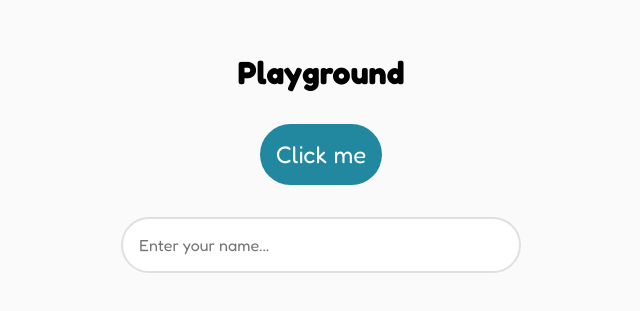
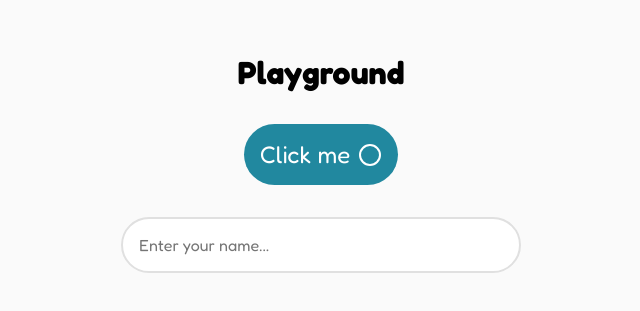
Before and after one commit to joseeduardohg/sublicup, a Next.js app: page /playground in a window 1280 px wide. Shown: the part 237-548 px from the top of the page, without its empty margins (319-959 px from the left). Built offline with nearby package versions, Linux system fonts and the light colour scheme.

Commit message:
Add icon prop to Button component

```diff
--- a/src/app/playground/page.tsx
+++ b/src/app/playground/page.tsx
@@ -1,13 +1,18 @@
 'use client';
 
 import { Button, Input } from '@/components/ui';
+import { Circle } from 'lucide-react';
 import './page.css';
 
 export default function Playground() {
   return (
     <div className='container'>
       <h1>Playground</h1>
-      <Button onClick={() => alert('Hello!')}>Click me</Button>
+
+      <Button icon={Circle} onClick={() => alert('Hello!')}>
+        Click me
+      </Button>
+
       <div className='input-wrapper'>
         <Input placeholder='Enter your name...' />
       </div>
--- a/src/components/ui/button/button.css
+++ b/src/components/ui/button/button.css
@@ -7,6 +7,8 @@
   text-align: center;
   text-decoration: none;
   display: flex;
+  justify-content: center;
+  align-items: center;
   gap: 0.5rem;
   font-size: 1.5rem;
   font-family: var(--font-fredoka);
--- a/src/components/ui/button/button.tsx
+++ b/src/components/ui/button/button.tsx
@@ -1,16 +1,19 @@
 'use client';
 
+import type { LucideIcon } from 'lucide-react';
 import { PropsWithChildren } from 'react';
 import './button.css';
 
 type ButtonProps = PropsWithChildren & {
+  icon?: LucideIcon;
   onClick?: () => void;
 };
 
-export default function Button({ children, onClick }: ButtonProps) {
+export default function Button({ icon: Icon, children, onClick }: ButtonProps) {
   return (
     <button className='button' onClick={onClick}>
       {children}
+      {Icon && <Icon />}
     </button>
   );
 }
```
